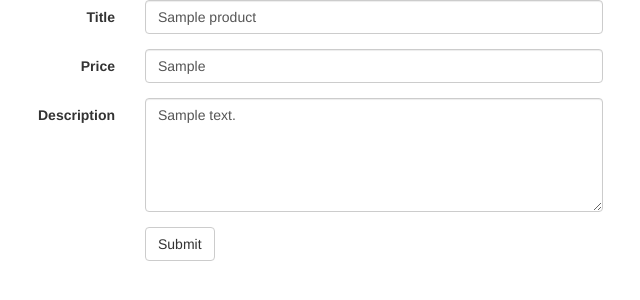
After one commit to Zahra120/business-web, a Node server app: page /products/1/edit in a window 1280 px wide. The commit adds this page. Shown: the top 300 px of the page, without its empty margins (120-760 px from the left). Run offline with Node 20, Linux system fonts and the light colour scheme; tables that the repository leaves empty hold one stand-in row (values such as "Sample post"); some libraries are stand-ins or nearby versions.

Commit message:
edit products

```diff
--- a/app/index.js
+++ b/app/index.js
@@ -86,6 +86,11 @@ app.get('/account', function(req, res){
 app.get('/register', function(req, res){
     res.render('register');
 });
+app.get('/products/:id/edit', function(req, res){
+  Product.findById(req.params.id).then(function(product){
+    res.render('product/edit', { product: product});
+  });
+});
 
 app.post('/register', function(req, res){
  var newUser = req.body;
@@ -138,6 +143,17 @@ app.delete('/products/:id', function(req, res){
 
 });
 
+app.put('/products/:id', function(req, res){
+  Product.update(req.body, {
+    where: {
+      id: req.params.id
+    }
+  }).then(function(){
+    res.redirect('/products/' + req.params.id);
+  });
+
+});
+
 
   app.listen(3000, function() {
     console.log('Web server started on port 3000');
--- /dev/null
+++ b/app/views/product/edit.pug
@@ -0,0 +1,25 @@
+extends ../application.pug
+
+
+block content
+
+
+	body
+		div(class="container")
+			form(class="form-horizontal" action="/products/" + product.id  method="POST")
+				input(type="hidden" name="_method" value="PUT")
+				div(class="form-group")
+					label(for="product-title" class="col-sm-2 control-label") Title
+					div(class="col-sm-5")
+						input(name="title" type="text" class="form-control" id = "product-title" value = product.title)
+				div(class="form-group")
+					label(for="product-price" class="col-sm-2 control-label") Price
+					div(class="col-sm-5")
+						input(name="price" type="text" class="form-control" id = "product-price" value = product.price)
+				div(class="form-group")
+					label(for="product-description" class="col-sm-2 control-label") Description
+					div(class="col-sm-5")
+						textarea(name="description" class="form-control" rows=5 id="product-description")= product.description
+				div(class="form-group")
+					div( class="col-sm-offset-2 col-sm-10" )
+						button( type="submit" class="btn btn-default") Submit
--- a/app/views/product/index.pug
+++ b/app/views/product/index.pug
@@ -40,3 +40,4 @@ block content
 							div(class="form-group")
 								input(type="hidden" class="form-control" name="_method" value="DELETE")
 								button(class="btn btn-default" type="submit" data-product=product.id ) Delete
+								a(class="btn btn-default" href="/products/" + product.id + "/edit" role="button") Edit
```
